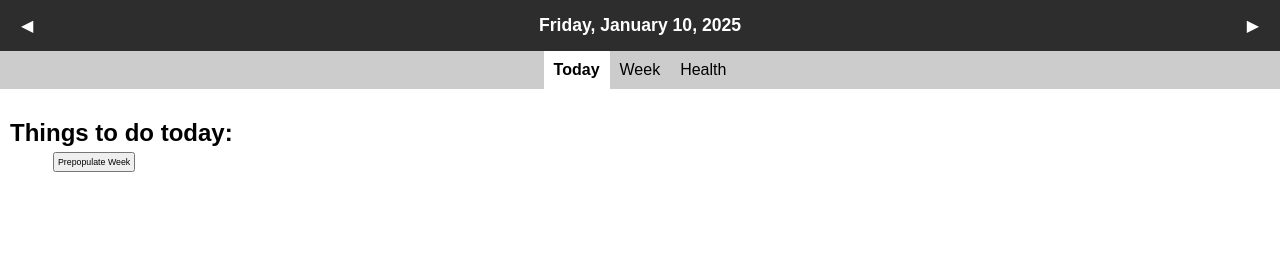
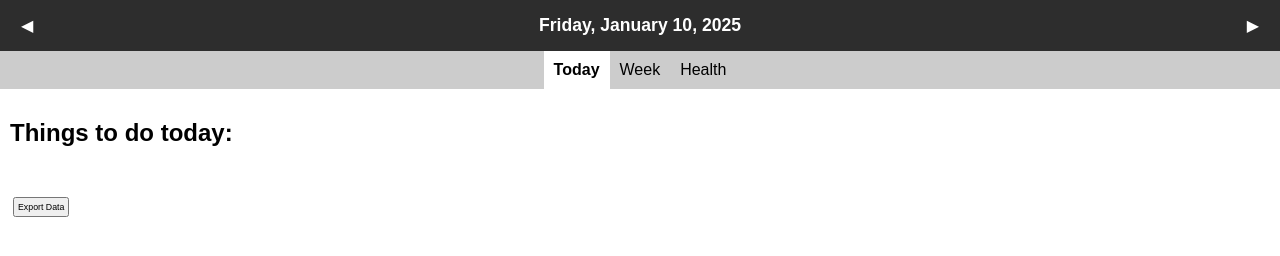
Before and after one commit to jeffwhoughton/habit-tracker, a plain HTML site: page index.html in a window 1280 px wide. Both pictures are taken after a click on the button "Today". Drawn offline with Linux system fonts and the light colour scheme.

Commit message:
Adjusted when export / prepopulate buttons are shown.

```diff
--- a/index.html
+++ b/index.html
@@ -43,7 +43,7 @@
 	</table>
 
 	<button id="exportDataBtn">Export Data</button>
-	<button id="prepopulateBtn">Prepopulate Week</button>
+	<button id="prepopulateBtn">Set Default</button>
 
 
 	<!-- ===== Modal for editing/adding entries ===== -->
@@ -297,7 +297,6 @@
 		// Show/hide the appropriate content
 		if (selectedTab === "today") {
 			todayTabContent.style.display = "block";
-			document.getElementById("exportDataBtn").style.display = "none";
 
 			// -----------------------------
 			//  Show the date in weekDisplay
@@ -316,7 +315,6 @@
 
 		} else {
 			todayTabContent.style.display = "none";
-			document.getElementById("exportDataBtn").style.display = "block";
 			return;
 		}
 
@@ -409,6 +407,22 @@
 			weekTabBtn.classList.add("active");
 		}
 
+		// --- Show/hide buttons depending on tab ---
+	    const exportDataBtn = document.getElementById("exportDataBtn");
+	    const prepopulateBtn = document.getElementById("prepopulateBtn");
+
+	    if (tabName === "today") {
+	        exportDataBtn.style.display = "inline-block"; // Only on "today"
+	        prepopulateBtn.style.display = "none";
+	    } else if (tabName === "week") {
+	        exportDataBtn.style.display = "none";
+	        prepopulateBtn.style.display = "inline-block"; // Only on "week"
+	    } else {
+	        // tabName === "health"
+	        exportDataBtn.style.display = "none";
+	        prepopulateBtn.style.display = "none";
+	    }
+
 		renderCalendar(currentDate);   // Re-render table if needed
 		renderTodayTab();             // Also render today's list
 	}
--- a/style.css
+++ b/style.css
@@ -172,7 +172,16 @@ th, td {
 }
 
 #exportDataBtn {
-	margin-right: 20px;
+	margin-left: 10px;
+	margin-top: 20px;
+	padding: 3px;
+	font-size: 0.55rem;
+	position:absolute;
+	left: 3px;
+	cursor: pointer;
+	display: none;
+}
+#prepopulateBtn{
 	margin-top: -25px;
 	padding: 3px;
 	font-size: 0.55rem;
@@ -180,12 +189,3 @@ th, td {
 	left: 3px;
 	cursor: pointer;
 }
-#prepopulateBtn{
-	margin-left: 50px;
-	margin-top: -25px;
-	padding: 3px;
-	font-size: 0.55rem;
-	position:absolute;
-	left: 3px;
-	cursor: pointer;
-}
```
